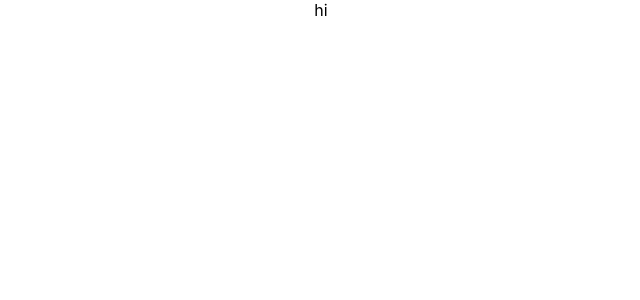
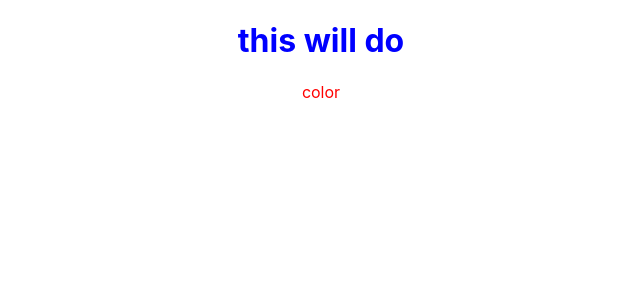
Before and after one commit to filipzakrocki/TDEE-reactivated, a React (Create React App) app: page / in a window 1280 px wide. Shown: the top 300 px of the page, without its empty margins (319-959 px from the left). Built offline with nearby package versions, Linux system fonts and the light colour scheme.

Commit message:
SCSS set-up

```diff
--- a/src/App.js
+++ b/src/App.js
@@ -1,12 +1,12 @@
-import React from 'react';
-import logo from './logo.svg';
-import './App.css';
+import React from "react";
+import "./App.scss";
 
+import Input from "./components/Input/Input";
 
 function App() {
   return (
     <div className="App">
-hi
+      <Input />
     </div>
   );
 }
--- /dev/null
+++ b/src/components/Input/Input.js
@@ -0,0 +1,13 @@
+import React from "react";
+import "./Input.scss";
+
+const Input = () => {
+  return (
+    <div>
+      <h1>this will do</h1>
+      <p>color</p>
+    </div>
+  );
+};
+
+export default Input;
--- /dev/null
+++ b/src/components/Input/Input.scss
@@ -0,0 +1,9 @@
+@import "../../styles/main.scss";
+
+h1 {
+  color: $color2;
+}
+
+p {
+  color: $color1;
+}
--- a/src/index.css
+++ /dev/null
@@ -1,13 +0,0 @@
-body {
-  margin: 0;
-  font-family: -apple-system, BlinkMacSystemFont, 'Segoe UI', 'Roboto', 'Oxygen',
-    'Ubuntu', 'Cantarell', 'Fira Sans', 'Droid Sans', 'Helvetica Neue',
-    sans-serif;
-  -webkit-font-smoothing: antialiased;
-  -moz-osx-font-smoothing: grayscale;
-}
-
-code {
-  font-family: source-code-pro, Menlo, Monaco, Consolas, 'Courier New',
-    monospace;
-}
--- /dev/null
+++ b/src/index.scss
@@ -0,0 +1,15 @@
+@import "styles/variables";
+
+body {
+  margin: 0;
+  font-family: -apple-system, BlinkMacSystemFont, "Segoe UI", "Roboto", "Oxygen",
+    "Ubuntu", "Cantarell", "Fira Sans", "Droid Sans", "Helvetica Neue",
+    sans-serif;
+  -webkit-font-smoothing: antialiased;
+  -moz-osx-font-smoothing: grayscale;
+}
+
+code {
+  font-family: source-code-pro, Menlo, Monaco, Consolas, "Courier New",
+    monospace;
+}
--- /dev/null
+++ b/src/styles/_mixins.scss
@@ -0,0 +1 @@
+$color2: blue;
--- /dev/null
+++ b/src/styles/_variables.scss
@@ -0,0 +1 @@
+$color1: red;
--- /dev/null
+++ b/src/styles/main.scss
@@ -0,0 +1,2 @@
+@import "./variables";
+@import "./mixins";
```
Also changed, not shown: src/index.js (+5 -5 lines), src/App.scss (renamed from src/App.css).
